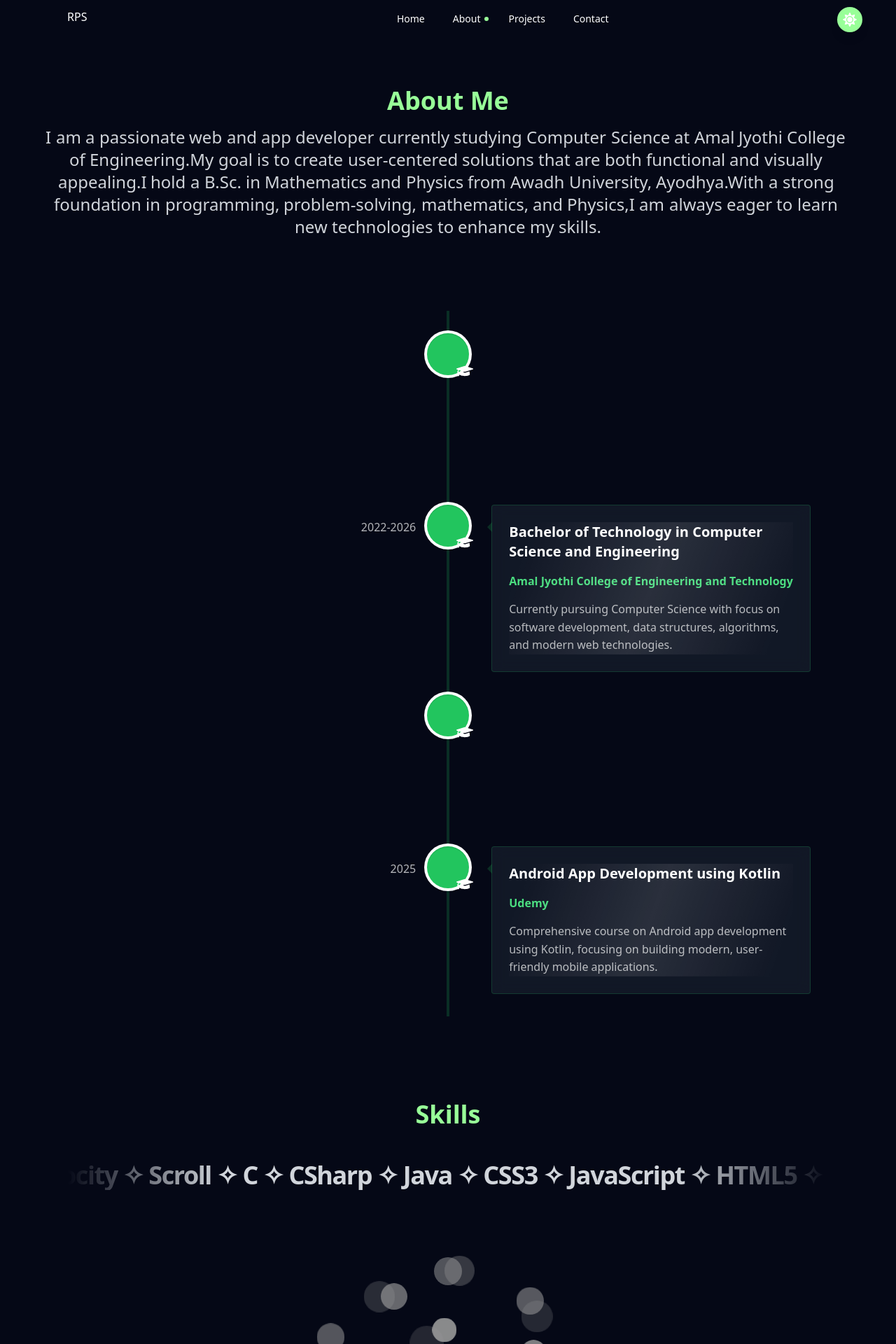
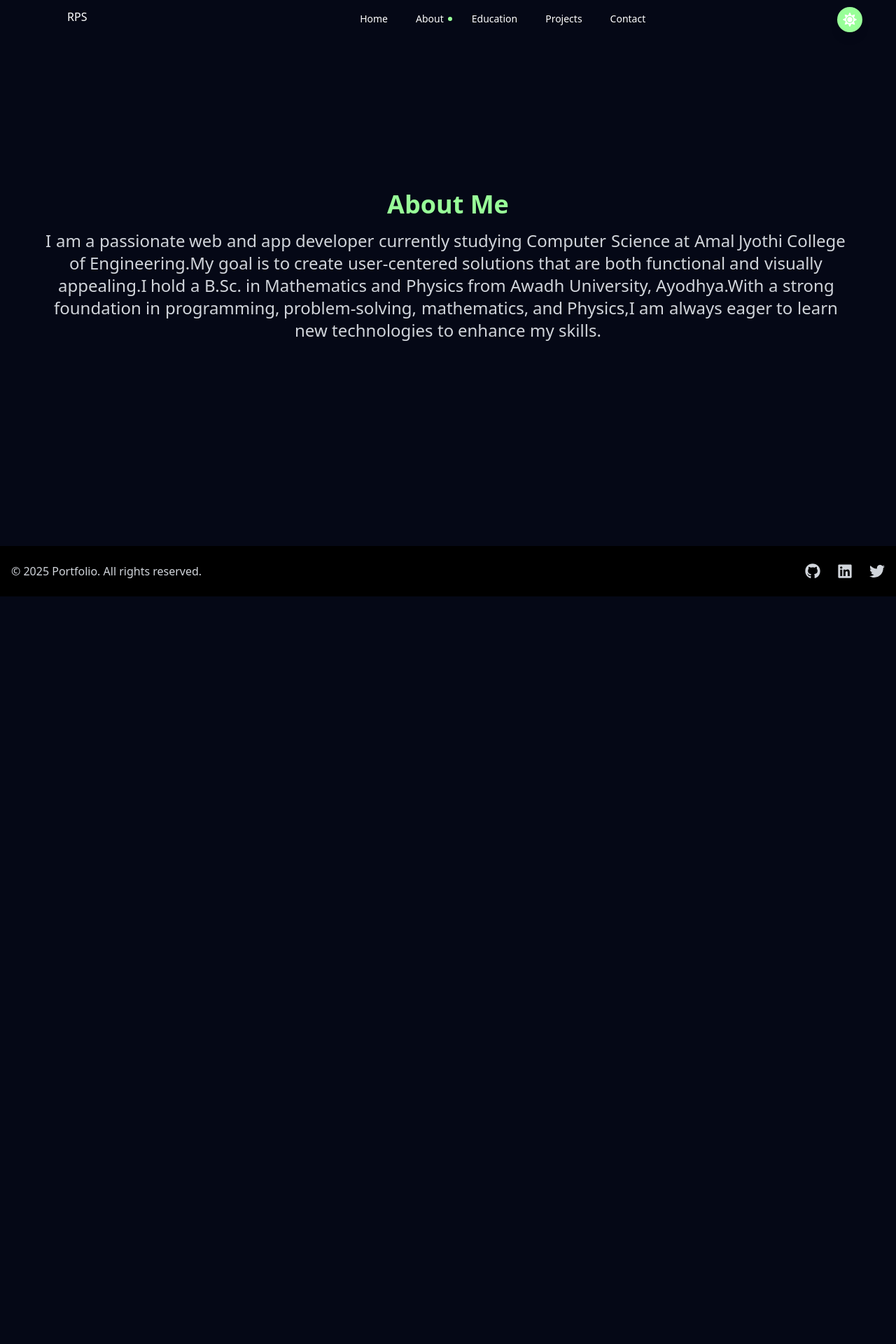
Before and after one commit to lord-rudra0/My-Portfolio, a React (Vite) app: page /about in a window 1280 px wide. Shown: the part 20-1940 px from the top of the page at 70% size. After the commit the page ends 872 px from the top, so only its background shows below. Built offline with nearby package versions, Linux system fonts and the light colour scheme.

Commit message:
Add Education page and integrate it into the routing; refactor About page to include Swiper for navigation

```diff
--- a/src/App.jsx
+++ b/src/App.jsx
@@ -9,6 +9,7 @@ import Home from './pages/Home';
 import About from './pages/About';
 import Projects from './pages/Projects';
 import Contact from './pages/Contact';
+import EducationPage from './pages/EducationPage';
 import Footer from './components/Footer';
 import ThemeTransition from './components/ThemeTransition';
 import ProjectDetails from './components/ProjectDetails';
@@ -23,6 +24,7 @@ function AnimatedRoutes() {
         <Route path="/about" element={<About />} />
         <Route path="/projects" element={<Projects />} />
         <Route path="/contact" element={<Contact />} />
+        <Route path="/education" element={<EducationPage />} />
         {/* <Route path="/:projectName" element={<ProjectDetails />} /> */}
         <Route path="/project/:projectName" element={<ProjectDetails />} />
       </Routes>
--- a/src/components/Education.jsx
+++ b/src/components/Education.jsx
@@ -1,24 +1,14 @@
 import { VerticalTimeline, VerticalTimelineElement } from 'react-vertical-timeline-component';
 import 'react-vertical-timeline-component/style.min.css';
-import { motion, useScroll, useTransform } from 'framer-motion';
+import { motion } from 'framer-motion';
 import { FaGraduationCap } from 'react-icons/fa';
 import { useTheme } from '../context/ThemeContext';
-import { useRef } from 'react';
+// ...existing code...
 
 const Education = () => {
   const { theme } = useTheme();
-  const containerRef = useRef(null);
-
-  // Scroll animations setup
-  const { scrollYProgress } = useScroll({
-    target: containerRef,
-    offset: ["start end", "end start"]
-  });
-
-  // Transform values for scroll animations
-  const opacity = useTransform(scrollYProgress, [0, 0.2], [0, 1]);
-  const scale = useTransform(scrollYProgress, [0, 0.2], [0.8, 1]);
-  const y = useTransform(scrollYProgress, [0, 0.2], [100, 0]);
+  // Use a simple mount animation instead of scroll-driven transforms so
+  // the component remains visible when rendered inside full-page Swiper slides.
 
   // Define colors based on theme
   const colors = {
@@ -79,13 +69,10 @@ const Education = () => {
 
   return (
     <motion.div
-      ref={containerRef}
-      style={{
-        opacity,
-        scale,
-        y
-      }}
-      className="py-10"
+      initial={{ opacity: 0, y: 20, scale: 0.98 }}
+      animate={{ opacity: 1, y: 0, scale: 1 }}
+      transition={{ duration: 0.6 }}
+      className="py-6"
     >
       <VerticalTimeline animate={true} lineColor={colors.border}>
         {/* BSc Mathematics and Physics */}
@@ -99,8 +86,7 @@ const Education = () => {
             <motion.div
               variants={iconVariants}
               initial="hidden"
-              whileInView="visible"
-              viewport={{ once: true }}
+              animate="visible"
               whileHover={{ rotate: 360 }}
               transition={{ duration: 0.8, ease: "easeInOut" }}
               className="w-full h-full flex items-center justify-center"
@@ -112,8 +98,7 @@ const Education = () => {
           <motion.div
             variants={cardVariants}
             initial="hidden"
-            whileInView="visible"
-            viewport={{ once: true }}
+            animate="visible"
             whileHover={{ scale: 1.02 }}
             className="relative overflow-hidden group"
           >
@@ -146,8 +131,7 @@ const Education = () => {
             <motion.div
               variants={iconVariants}
               initial="hidden"
-              whileInView="visible"
-              viewport={{ once: true }}
+              animate="visible"
               whileHover={{ rotate: 360 }}
               transition={{ duration: 0.8, ease: "easeInOut" }}
               className="w-full h-full flex items-center justify-center"
@@ -159,8 +143,7 @@ const Education = () => {
           <motion.div
             variants={cardVariants}
             initial="hidden"
-            whileInView="visible"
-            viewport={{ once: true }}
+            animate="visible"
             whileHover={{ scale: 1.02 }}
             className="relative overflow-hidden group"
           >
@@ -193,8 +176,7 @@ const Education = () => {
             <motion.div
               variants={iconVariants}
               initial="hidden"
-              whileInView="visible"
-              viewport={{ once: true }}
+              animate="visible"
               whileHover={{ rotate: 360 }}
               transition={{ duration: 0.8, ease: "easeInOut" }}
               className="w-full h-full flex items-center justify-center"
@@ -206,8 +188,7 @@ const Education = () => {
           <motion.div
             variants={cardVariants}
             initial="hidden"
-            whileInView="visible"
-            viewport={{ once: true }}
+            animate="visible"
             whileHover={{ scale: 1.02 }}
             className="relative overflow-hidden group"
           >
@@ -239,8 +220,7 @@ const Education = () => {
             <motion.div
               variants={iconVariants}
               initial="hidden"
-              whileInView="visible"
-              viewport={{ once: true }}
+              animate="visible"
               whileHover={{ rotate: 360 }}
               transition={{ duration: 0.8, ease: "easeInOut" }}
               className="w-full h-full flex items-center justify-center"
@@ -252,8 +232,7 @@ const Education = () => {
           <motion.div
             variants={cardVariants}
             initial="hidden"
-            whileInView="visible"
-            viewport={{ once: true }}
+            animate="visible"
             whileHover={{ scale: 1.02 }}
             className="relative overflow-hidden group"
           >
@@ -287,7 +266,20 @@ const Education = () => {
             margin-bottom: 0;
           }
           .vertical-timeline-element {
-            margin: 2em 0;
+            margin: 0.6em 0; /* tighter spacing so more cards fit in the viewport */
+          }
+          .vertical-timeline-element-content {
+            padding: 0.75rem 1rem !important; /* reduce content padding */
+            border-radius: 6px;
+          }
+          .vertical-timeline-element-title {
+            font-size: 1rem; /* slightly smaller title */
+            line-height: 1.15;
+            margin-bottom: 0.25rem;
+          }
+          .vertical-timeline-element-subtitle {
+            font-size: 0.875rem;
+            margin-top: 0.25rem;
           }
           .vertical-timeline.vertical-timeline--animate .vertical-timeline-element-content.is-hidden {
             visibility: visible !important;
--- a/src/components/Navbar.jsx
+++ b/src/components/Navbar.jsx
@@ -39,6 +39,7 @@ const Navbar = () => {
   const links = [
     { id: 1, link: 'home', path: '/' },
     { id: 2, link: 'about', path: '/about' },
+    { id: 2.5, link: 'education', path: '/education' },
     { id: 3, link: 'projects', path: '/projects' },
     { id: 4, link: 'contact', path: '/contact' },
   ];
--- a/src/pages/About.jsx
+++ b/src/pages/About.jsx
@@ -1,10 +1,16 @@
 import { motion } from 'framer-motion';
+import { useState, useRef, useEffect } from 'react';
+import { Swiper, SwiperSlide } from 'swiper/react';
+import { Mousewheel, Keyboard } from 'swiper/modules';
+import 'swiper/css';
+import 'swiper/css/mousewheel';
+import 'swiper/css/keyboard';
 import { content } from '../data/content';
 import Education from '../components/Education';
 import Skill from '../components/Skill';
 import { useTheme } from '../context/ThemeContext';
 import BlurText from '../components/ui/ScrollFloat';
-import { VelocityScroll } from "../components/magicui/scroll-based-velocity"
+import { VelocityScroll } from '../components/magicui/scroll-based-velocity';
 import ContactCTA from '../components/ContactCTA';
 import SkillsRow from '../components/SkillsRow';
 // import { IconCloud } from '../components/magicui/icon-cloud';
@@ -12,90 +18,51 @@ import SkillsRow from '../components/SkillsRow';
 // import Test from '../components/Education';
 // import { TextReveal } from '../components/ui/text-reveal';
 
-const sectionVariants = {
-  hidden: { opacity: 0, y: 20 },
-  visible: {
-    opacity: 1,
-    y: 0,
-    transition: { duration: 0.6 }
-  }
-};
+// (sectionVariants removed - not used in About page because Swiper handles per-slide animation)
 
 // Portal/tunnel animation removed per request
 
 const About = () => {
   const { theme } = useTheme();
   const isLargeScreen = window.matchMedia('(min-width: 768px)').matches; // Check for screen size
+  const [activeIndex, setActiveIndex] = useState(0);
+  const educationRef = useRef(null);
+
+  useEffect(() => {
+    if (activeIndex === 1 && educationRef.current) {
+      // Ensure the education container is scrolled to top when activated
+      educationRef.current.scrollTop = 0;
+    }
+  }, [activeIndex]);
 
   return (
     <motion.div
       initial={{ opacity: 0 }}
       animate={{ opacity: 1 }}
       exit={{ opacity: 0 }}
-      className={`min-h-screen bg-${theme} text-white pt-20 overflow-hidden`}
+      className={`${theme === 'dark' ? 'bg-dark text-white' : 'bg-light text-black'}`}
     >
-      <style>
-        {`
-          .perspective-1000 {
-            perspective: 1000px;
-          }
-
-          @keyframes pulse {
-            0% { transform: translateZ(0) scale(1); }
-            100% { transform: translateZ(-20px) scale(0.95); }
-          }
-
-          @keyframes moveGradient {
-            0% { background-position: 0% 50%; }
-            100% { background-position: 100% 50%; }
-          }
-
-          .transform-gpu {
-            transform: translateZ(0);
-            will-change: transform;
-          }
-
-          @keyframes glow {
-            0% { border-color: rgba(34, 197, 94, 0.3); }
-            50% { border-color: rgba(34, 197, 94, 0.6); }
-            100% { border-color: rgba(34, 197, 94, 0.3); }
-          }
-
-          @keyframes rotate {
-            from { transform: rotate(0deg); }
-            to { transform: rotate(360deg); }
-          }
-
-          @keyframes rotateReverse {
-            from { transform: rotate(360deg); }
-            to { transform: rotate(0deg); }
-          }
-
-          @keyframes innerGlow {
-            0% { opacity: 0.3; transform: scale(0.95); }
-            100% { opacity: 0.6; transform: scale(1.05); }
-          }
-
-          @keyframes particle {
-            0% { transform: rotate(0deg) translateX(60px) rotate(0deg); }
-            100% { transform: rotate(360deg) translateX(60px) rotate(-360deg); }
-          }
-
-          @keyframes particleReverse {
-            0% { transform: rotate(360deg) translateX(60px) rotate(-360deg); }
-            100% { transform: rotate(0deg) translateX(60px) rotate(0deg); }
-          }
-        `}
-      </style>
-
-  <div className="max-w-screen-2xl mx-auto px-4 md:px-8">
+      <Swiper
+        modules={[Mousewheel, Keyboard]}
+        direction="vertical"
+        slidesPerView={1}
+        speed={700}
+        mousewheel={{ forceToAxis: true, sensitivity: 0.65, releaseOnEdges: true }}
+        keyboard={{ enabled: true }}
+        onSlideChange={(s) => setActiveIndex(s.activeIndex)}
+        style={{ height: '100vh' }}
+      >
+        {/* track active slide so we can reset inner scroll on Education */}
+        <SwiperSlide>
+          <div className="min-h-screen flex items-center justify-center">
+            <section className="w-full max-w-screen-2xl mx-auto px-4 md:px-8">
               <motion.div
                 initial={{ opacity: 0, y: 20 }}
                 animate={{ opacity: 1, y: 0 }}
                 transition={{ duration: 0.5 }}
-          className="mb-16"
+                className="mb-16 pt-16"
               >
-          <h1 className="text-4xl font-bold mb-8 text-center mt-16 text-white">About Me</h1>
+                <h1 className="text-4xl font-bold mb-8 text-center text-white">About Me</h1>
                 <BlurText
                   text={content.about.fullBio}
                   delay={50}
@@ -105,26 +72,41 @@ const About = () => {
                   duration={1.0}
                 />
               </motion.div>
+            </section>
+          </div>
+        </SwiperSlide>
 
+        <SwiperSlide>
+          {/* Education slide: top-aligned and scrollable so title sits under the navbar */}
+          <div role="region" aria-label="Education section" className="min-h-screen flex items-start justify-center">
+            <motion.section
+              initial={{ opacity: 0, y: 12 }}
+              animate={{ opacity: 1, y: 0 }}
+              transition={{ duration: 0.45 }}
+              className="w-full max-w-screen-2xl mx-auto px-4 md:px-8 pt-32 pb-8"
+                style={{ height: 'calc(100vh - 4rem)', overflow: 'auto' }}
+              ref={educationRef}
+            >
+                <h1 className="text-4xl font-bold mb-6 text-center" style={{ scrollMarginTop: '6rem' }}>Education</h1>
               <Education />
-          {/* <Test /> */}
+              {/* bottom spacer to ensure final timeline card isn't clipped on shorter viewports */}
+              <div style={{ height: 220 }} aria-hidden="true" />
+            </motion.section>
+          </div>
+        </SwiperSlide>
 
-        <div className="mt-20">
-          <h1 className="text-4xl font-bold mb-2 text-center text-white">Skills</h1>
+        <SwiperSlide>
+          <div className="min-h-screen flex items-center justify-center">
+            <section className="w-full max-w-screen-2xl mx-auto px-4 md:px-8">
+              <div className="mt-8">
+                <h1 className="text-4xl font-bold mb-6 text-center text-white">Skills</h1>
 
-          {/* Add the SkillsRow component for smaller screens */}
                 <div className="block md:hidden mb-4">
                   <SkillsRow />
                 </div>
 
                 <div className="relative flex w-full flex-col items-center justify-center mb-16 px-4 md:px-8">
-            {/* First Skills Scroll */}
-            <div className="w-full flex flex-col gap-[2px] mt-0 mb-0">
-              <div className="relative w-full perspective-1000 my-0">
-                {/* Portal animations removed per request */}
-
-                {/* VelocityScroll with adjusted z-index */}
-                {isLargeScreen && ( // Only render on large screens
+                  {isLargeScreen && (
                     <div className="relative z-10 transform-gpu">
                       <VelocityScroll
                         numRows={1}
@@ -140,37 +122,26 @@ const About = () => {
                       </VelocityScroll>
                     </div>
                   )}
-              </div>
-            </div>
 
                   <div className="">
                     <Skill />
                   </div>
-
-            {/* Second Skills Scroll removed to avoid duplicate skill text */}
-          </div>
-
-          {/* Add the IconCloud component */}
-          {/* <div className="flex justify-center items-center mt-0 mb-0">
-            <IconCloud
-              images={content.skills.icons}
-              width={300}
-              height={300}
-              sphereRadius={150}
-              className="w-full max-w-[300px] h-auto"
-            />
-          </div> */}
                 </div>
               </div>
+            </section>
+          </div>
+        </SwiperSlide>
 
-      <motion.section
-        initial="hidden"
-        whileInView="visible"
-        viewport={{ once: true }}
-        variants={sectionVariants}
-      >
+        <SwiperSlide>
+          <div className="min-h-screen flex items-center justify-center">
+            <section className="w-full max-w-screen-2xl mx-auto px-4 md:px-8">
+              <motion.section initial="hidden" whileInView="visible" viewport={{ once: true }}>
                 <ContactCTA />
               </motion.section>
+            </section>
+          </div>
+        </SwiperSlide>
+      </Swiper>
     </motion.div>
   );
 };
--- /dev/null
+++ b/src/pages/EducationPage.jsx
@@ -0,0 +1,25 @@
+import { motion } from 'framer-motion';
+import { useTheme } from '../context/ThemeContext';
+import Education from '../components/Education';
+
+const EducationPage = () => {
+  const { theme } = useTheme();
+
+  return (
+    <motion.div
+      initial={{ opacity: 0 }}
+      animate={{ opacity: 1 }}
+      exit={{ opacity: 0 }}
+      className={`${theme === 'dark' ? 'bg-dark text-white' : 'bg-light text-black'}`}
+    >
+      <div className="max-w-screen-2xl mx-auto px-4 md:px-8 pt-8">
+        <h1 className="text-4xl font-bold mb-6 text-left">Education</h1>
+        <div className="mb-8">
+          <Education />
+        </div>
+      </div>
+    </motion.div>
+  );
+};
+
+export default EducationPage;
```
Lines whose indentation alone changed are shown as unchanged.
